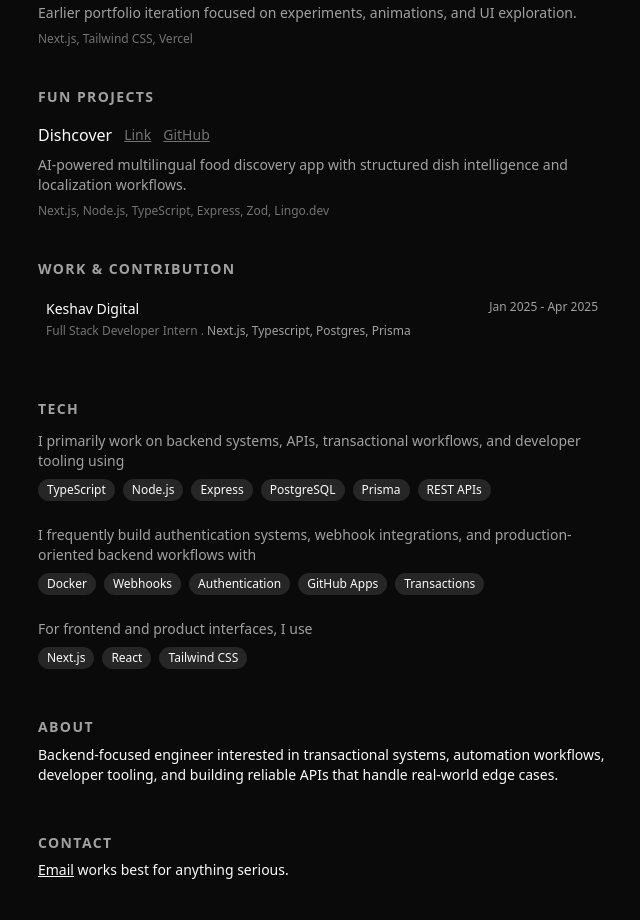
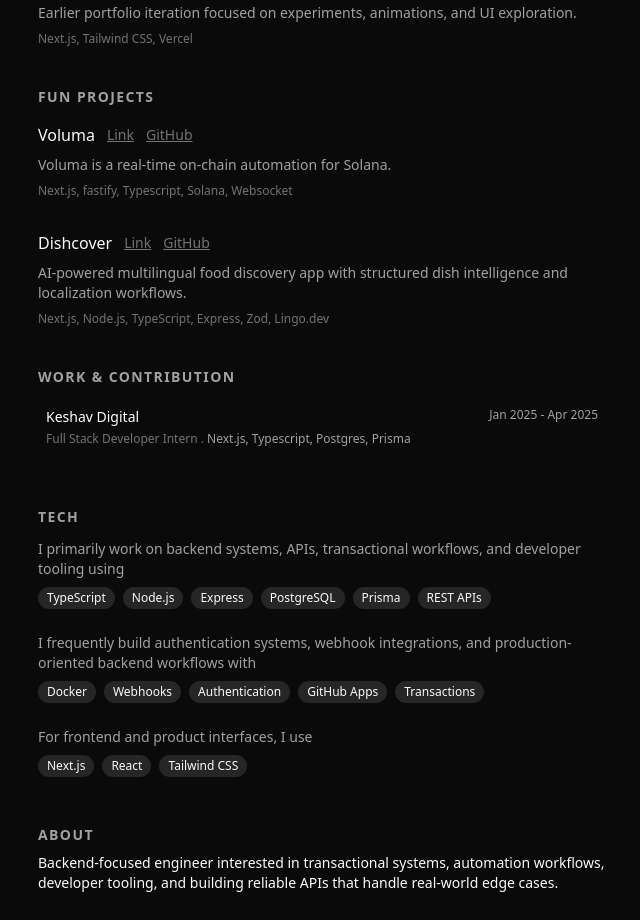
Before and after one commit to Bunny099/jayesh-v2, a Next.js app: page / in a window 1280 px wide. Shown: the part 1300-2220 px from the top of the page, without its empty margins (318-958 px from the left). Built offline with nearby package versions, Linux system fonts and the light colour scheme.

Commit message:
feat: new project added

```diff
--- a/data/funProjects.ts
+++ b/data/funProjects.ts
@@ -1,10 +1,17 @@
 
 
 export const funProjects =[{
+    title:"Voluma",
+    tech:"Next.js, fastify, Typescript, Solana, Websocket",
+    link:"https://voluma.online",
+    github:"https://github.com/Bunny099/voluma",
+    description:"Voluma is a real-time on-chain automation for Solana."
+    },
+    {
     title: "Dishcover",
     tech: "Next.js, Node.js, TypeScript, Express, Zod, Lingo.dev",
     link: "https://dishcover-tk3e.vercel.app/",
     github: "https://github.com/Bunny099/dishcover",
     description:
       "AI-powered multilingual food discovery app with structured dish intelligence and localization workflows.",
-  },]
+  }]
```
